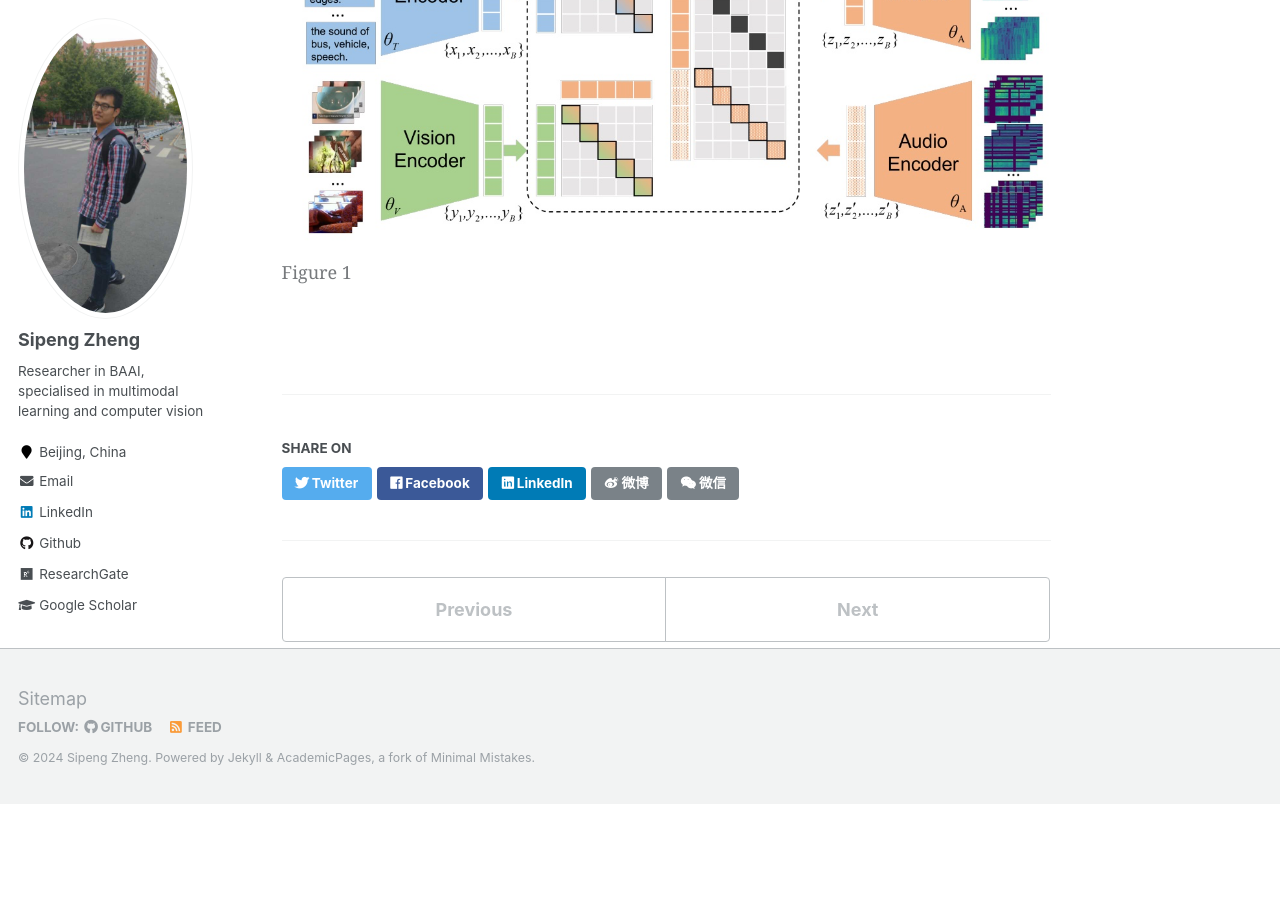
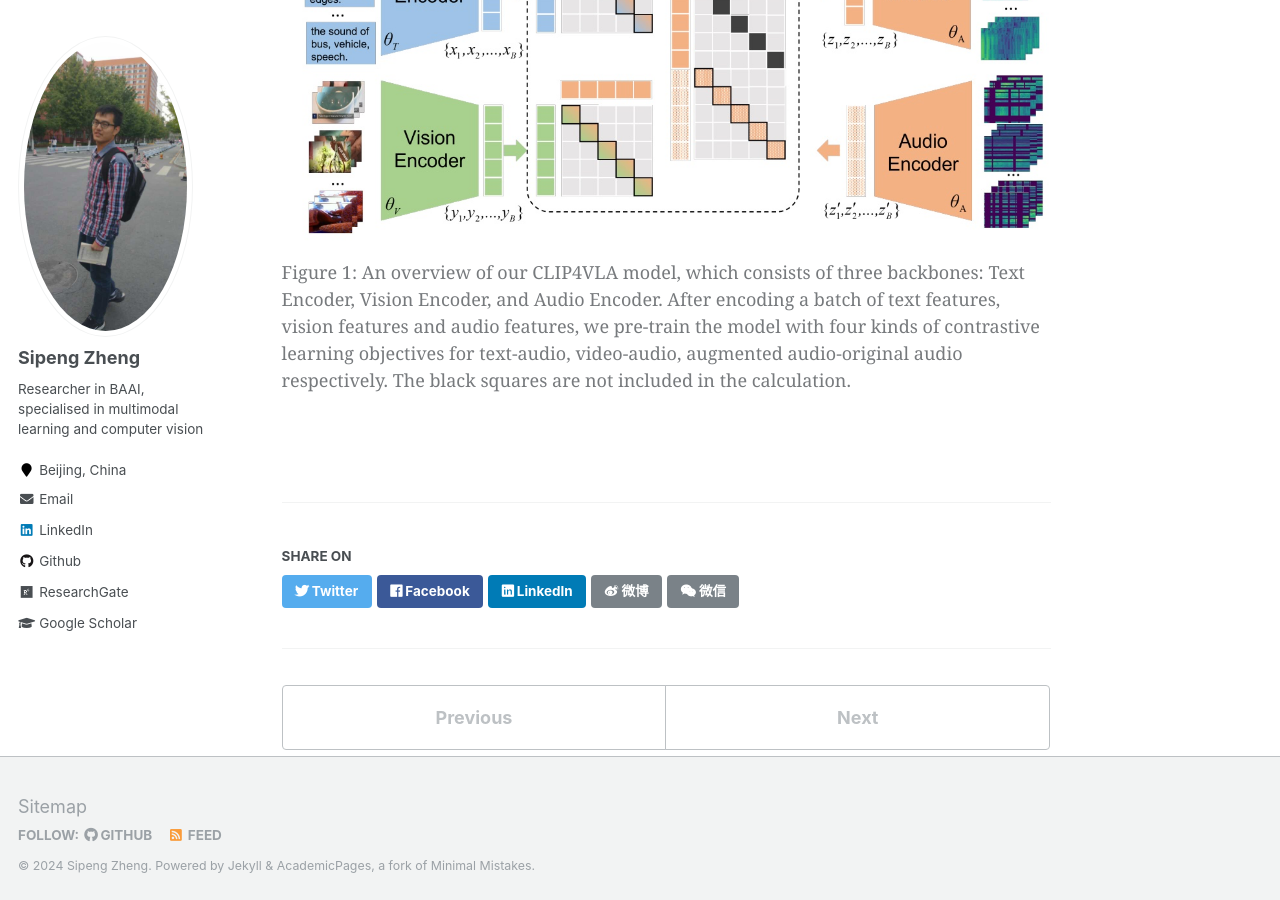
Before and after one commit to zhengsipeng/zhengsipeng.github.io, a Jekyll site: the page built from _publications/2023-3-CLIP4VLA.md, in a window 1280 px wide and 900 px high, scrolled down 890 px. Built offline with Jekyll 4.4.1, drawn with Linux system fonts in a browser that asks for light colours; before the commit the page ends 1694 px from its top, so only the background shows below that.

Commit message:
update 24.1.4

```diff
--- a/_publications/2023-3-CLIP4VLA.md
+++ b/_publications/2023-3-CLIP4VLA.md
@@ -11,7 +11,7 @@ citation: 'L Ruan, A Hu, Y Song, L Zhang, S Zheng, Q Jin. "Accommodating audio m
 Multimodal processing has attracted much attention lately especially with the success of pre-training. However, the exploration has mainly focused on vision-language pre-training, as introducing more modalities can greatly complicate model design and optimization. In this paper, we extend the stateof-the-art Vision-Language model CLIP to accommodate the audio modality for Vision-Language-Audio multimodal processing. Specifically, we apply inter-modal and intra-modal contrastive learning to explore the correlation between audio and other modalities in addition to the inner characteristics of the audio modality. Moreover, we further design an audio type token to dynamically learn different audio information type for different scenarios, as both verbal and nonverbal heterogeneous information is conveyed in general audios. Our proposed CLIP4VLA model is validated in different downstream tasks including video retrieval and video captioning, and achieves the state-of-the-art performance on the benchmark datasets of MSR-VTT, VATEX, and Audiocaps.
 
 
-<figure style="text-align: center;">
+<figure>
 <img src="../images/pubs/aaai23_audio.jpg" width="100%" height="100%" alt="替代文本">
-<figcaption style="text-align: center; font-size: 18px">Figure 1</figcaption>
+<figcaption style="font-size: 18px">Figure 1: An overview of our CLIP4VLA model, which consists of three backbones: Text Encoder, Vision Encoder, and Audio Encoder. After encoding a batch of text features, vision features and audio features, we pre-train the model with four kinds of contrastive learning objectives for text-audio, video-audio, augmented audio-original audio respectively. The black squares are not included in the calculation.</figcaption>
 </figure>
```
Also changed, not shown: _publications/2022-6-EGONLQ.md (+1 -1 lines).
